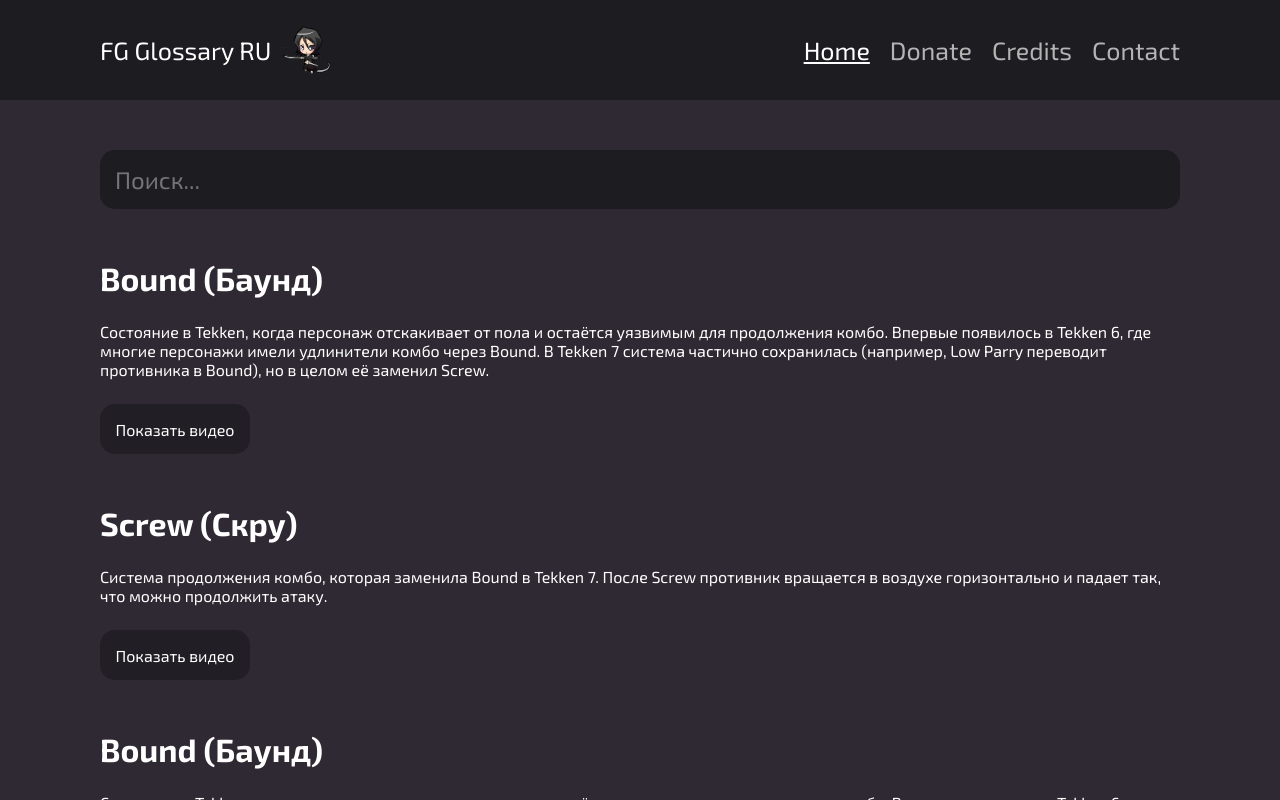
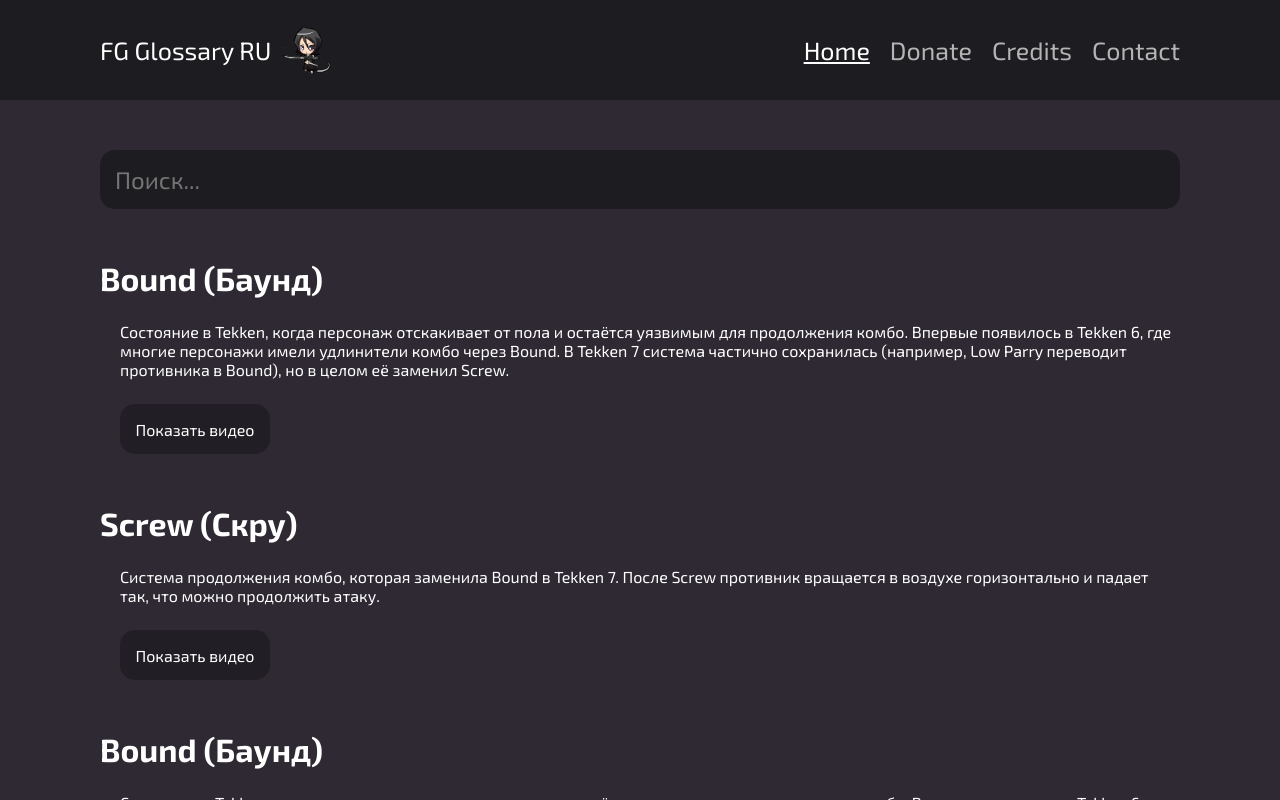
Before and after one commit to Bebravee/fg_glossary, a Next.js app: page / in a window 1280 px wide. Built offline with nearby package versions, Linux system fonts and the light colour scheme.

Commit message:
adaptive chages

```diff
--- a/src/app/components/terms/terms.scss
+++ b/src/app/components/terms/terms.scss
@@ -27,6 +27,22 @@
   @media (max-width: $medium-screen) {
     font-size: 24px;
   }
+
+  @media (max-width: $small-screen) {
+    font-size: 16px;
+  }
+}
+
+.Terms-content-container {
+  display: flex;
+  flex-direction: column;
+  gap: 25px;
+  padding-left: 20px;
+
+  @media (max-width: $medium-screen) {
+    gap: 15px;
+    padding-left: 10px;
+  }
 }
 
 .Terms-content-description {
@@ -36,6 +52,10 @@
 
   @media (max-width: $medium-screen) {
     font-size: 16px;
+  }
+
+  @media (max-width: $small-screen) {
+    font-size: 12px;
   }
 }
 
@@ -57,7 +77,11 @@
 
   @media (max-width: $medium-screen) {
     max-width: none;
-    padding: 15px;
+  }
+
+  @media (max-width: $small-screen) {
+    font-size: 12px;
+    height: 35px;
   }
 
   &:hover {
--- a/src/app/components/terms/terms.tsx
+++ b/src/app/components/terms/terms.tsx
@@ -64,9 +64,13 @@ const Terms = ({ searchInput }: TermsProps) => {
               <h1 className="Terms-content-name">
                 {term.original} ({term.russian})
               </h1>
+              <div className="Terms-content-container">
                 <p className="Terms-content-description">
                   {term.description.split(" ").map((word, index) => (
-                  <span className="Terms-content-description-span" key={index}>
+                    <span
+                      className="Terms-content-description-span"
+                      key={index}
+                    >
                       {word}{" "}
                     </span>
                   ))}
@@ -93,6 +97,7 @@ const Terms = ({ searchInput }: TermsProps) => {
                   </div>
                 )}
               </div>
+            </div>
           );
         })
       )}
```
Lines whose indentation alone changed are shown as unchanged.
